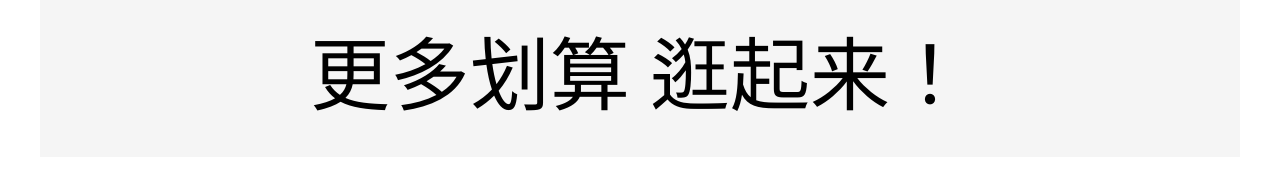
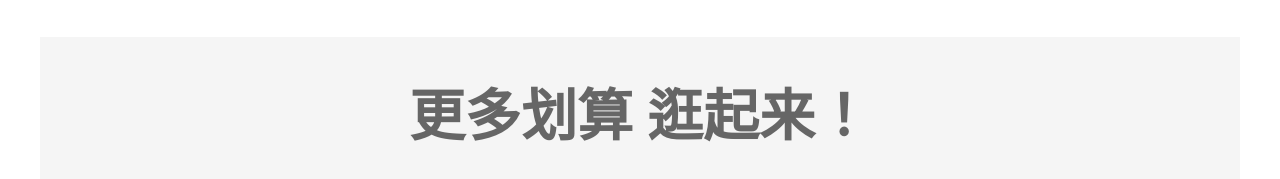
Before and after one commit to Lusoner/mobile, a plain HTML site: page moble-juhuasuan/index.html in a window 1280 px wide. Shown: the part 4394-4573 px from the top of the page. Before the commit the page ends 4551 px from the top, so only its background shows below. Drawn offline with Linux system fonts and the light colour scheme.

Commit message:
add interpretation & add groups image

```diff
--- a/moble-juhuasuan/index.html
+++ b/moble-juhuasuan/index.html
@@ -46,7 +46,7 @@
 		.ranks_8{background: #fcd000}
 		.ranks_9{background: #ffd719}
 		.ranks_10{background: #ffe152}
-		.cheap_more{background: #f5f5f5;height:2rem;line-height: 2rem;text-align: center}
+		.cheap_more{background: #f5f5f5;height:2rem;line-height: 2rem;text-align: center;font-size:0.7rem;font-weight: bolder;color:#666;margin-top: 0.5rem; }
 
 
 
```
Also changed, not shown: moble-juhuasuan/img/brand_group.png (added), moble-juhuasuan/img/goods_group.png (added), moble-juhuasuan/img/life_group.png (added).
